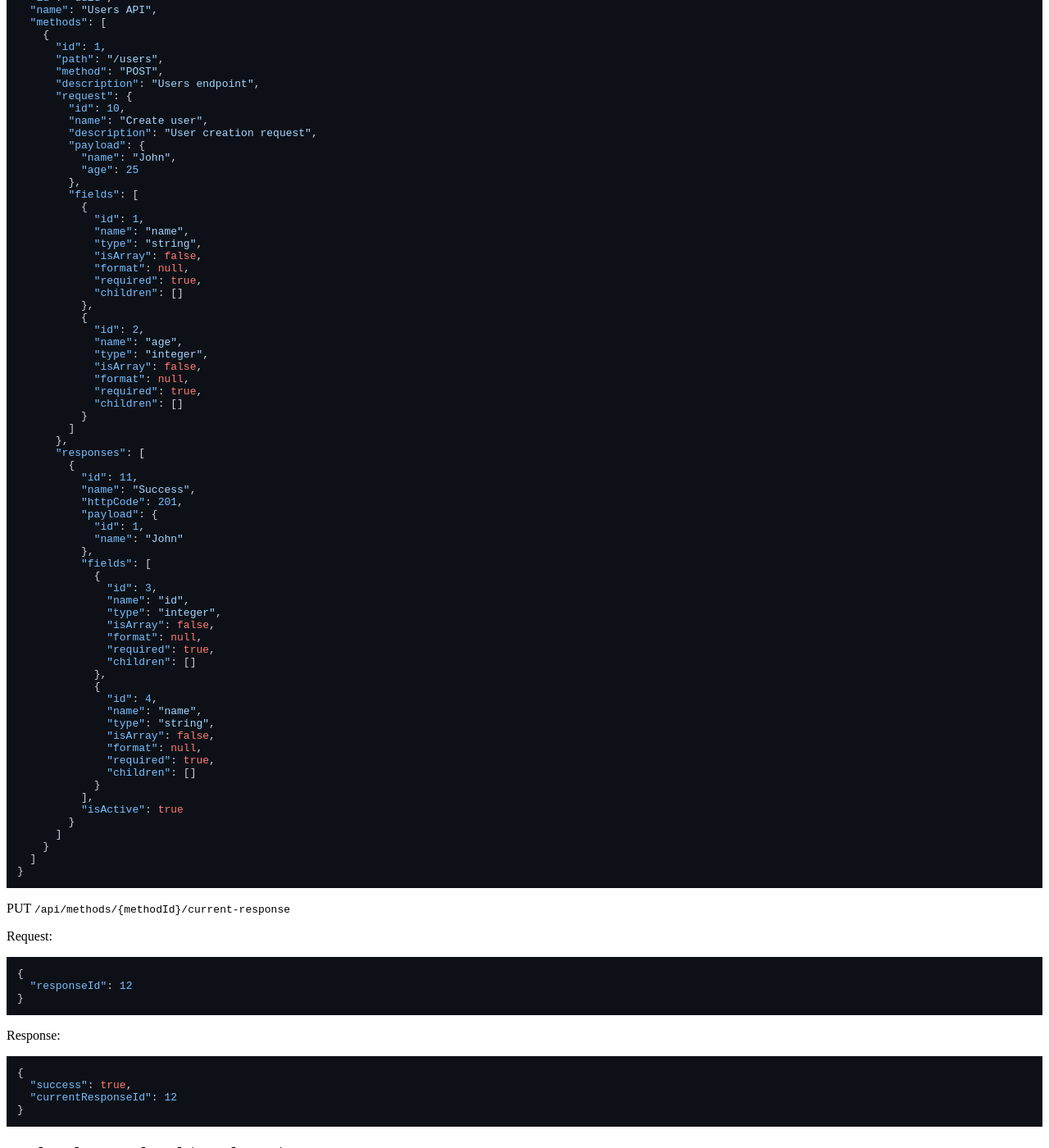
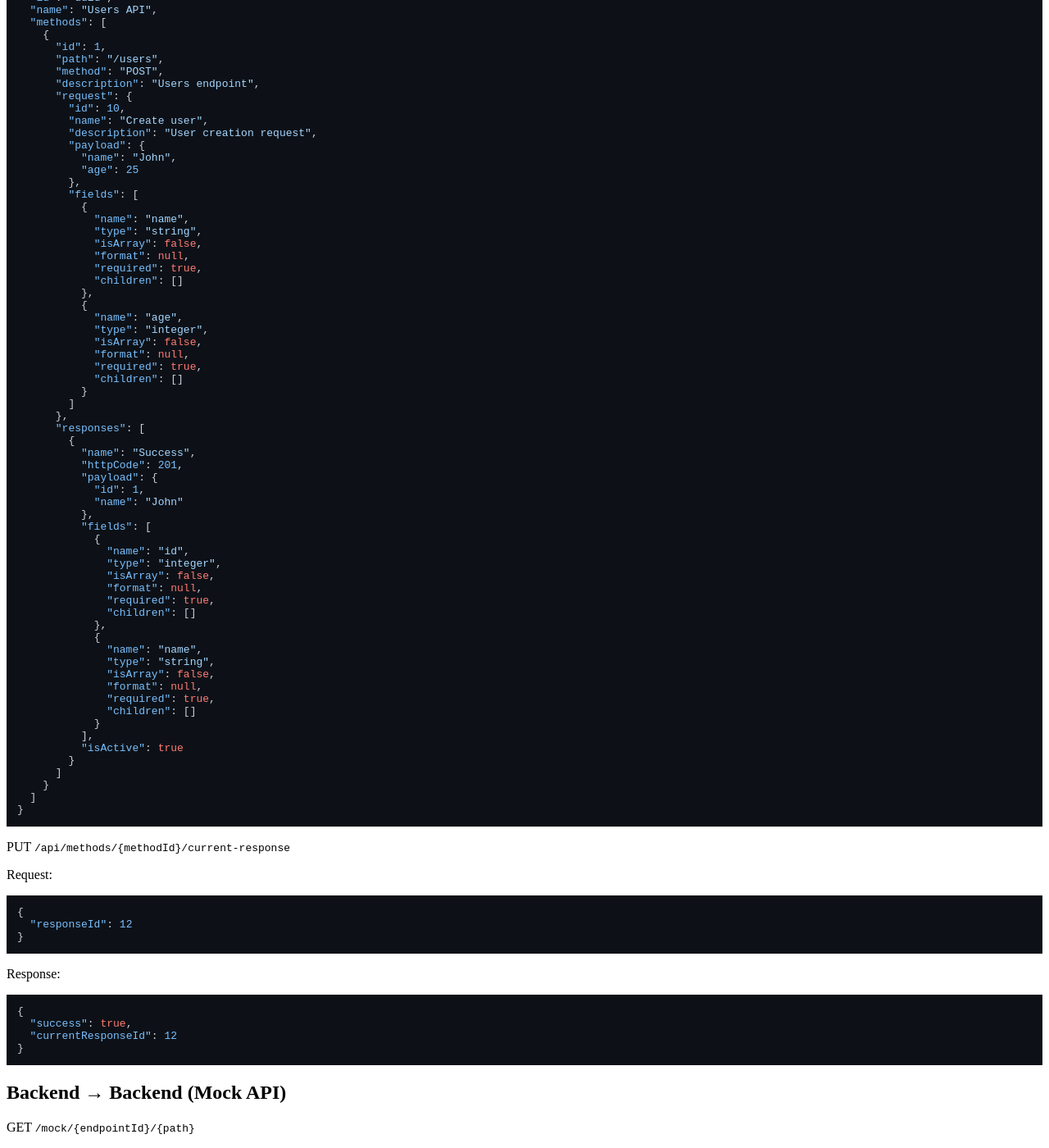
Before and after one commit to p6tso/p6tso.github.io, a Jekyll site: the page built from smokerest/api.md, in a window 1280 px wide and 1400 px high, scrolled down 2194 px. Shown: the whole window at 82% size. Built offline with Jekyll 4.4.1, drawn with Linux system fonts in a browser that asks for light colours; nearby versions of some CDN libraries; our own code applies the rules of GitHub Pages for plain Markdown files.

Commit message:
делааа

```diff
--- a/smokerest/api.md
+++ b/smokerest/api.md
@@ -156,7 +156,6 @@ Response:
         },
         "fields": [
           {
-            "id": 1,
             "name": "name",
             "type": "string",
             "isArray": false,
@@ -165,7 +164,6 @@ Response:
             "children": []
           },
           {
-            "id": 2,
             "name": "age",
             "type": "integer",
             "isArray": false,
@@ -177,7 +175,6 @@ Response:
       },
       "responses": [
         {
-          "id": 11,
           "name": "Success",
           "httpCode": 201,
           "payload": {
@@ -186,7 +183,6 @@ Response:
           },
           "fields": [
             {
-              "id": 3,
               "name": "id",
               "type": "integer",
               "isArray": false,
@@ -195,7 +191,6 @@ Response:
               "children": []
             },
             {
-              "id": 4,
               "name": "name",
               "type": "string",
               "isArray": false,
```
